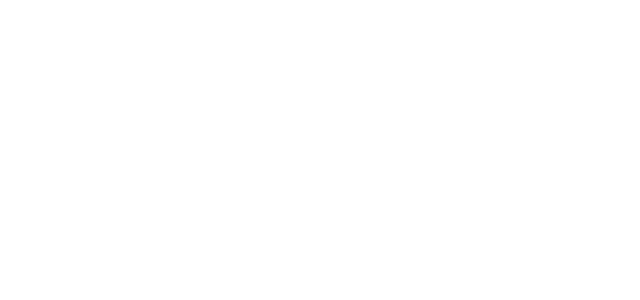
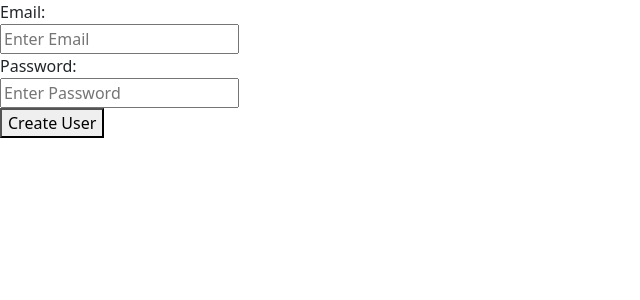
Before and after one commit to vivek-114/basic-app, a React (Create React App) app in the folder trail_app/: page /login in a window 1280 px wide. Before the commit this address had no page. Shown: the top 300 px of the page, without its empty margins (0-640 px from the left). Built offline with nearby package versions, Linux system fonts and the light colour scheme.

Commit message:
Adding login page and api for validating login data.

```diff
--- a/trail_app/src/App.js
+++ b/trail_app/src/App.js
@@ -8,13 +8,14 @@ import "../node_modules/bootstrap/dist/css/bootstrap.min.css";
 // import DynamicTable from './component/DynamicTable';
 import ListData from './component/ListData';
 import User from './component/Users'
+import Login from './component/Login';
 
 function App() {
   // this.handleSuccessfulRegistration = this.handleSuccessfulRegistration.bind(this);
   const [user, setUser] = useState({login_status: "NOT_LOGGED_IN",
     logged_in_user: ""});
   debugger;
-  const handleSuccessfulRegistration=(data) =>{
+  const handleSuccessfulAuthorization=(data) =>{
     setUser({
       login_status: "LOGGED_IN",
       logged_in_user: data
@@ -43,7 +44,7 @@ function App() {
           </Route>
           <Route
           path="registrations"
-          element = {<Registration handleSuccessfulRegistration={handleSuccessfulRegistration}/>} />
+          element = {<Registration handleSuccessfulAuthorization={handleSuccessfulAuthorization}/>} />
           {/* <Route
             path = "/table"
             element = {<DynamicTable Tabledata={TableData}/>} >
@@ -53,6 +54,10 @@ function App() {
             element = {<ListData />}>
           </Route>
           <Route path="/users" element = {<User />} ></Route>
+          <Route
+          path="/login"
+          element = {<Login handleSuccessfulAuthorization={handleSuccessfulAuthorization}/>} >
+          </Route>
         </Routes>
       </BrowserRouter>
     </div>
--- /dev/null
+++ b/trail_app/src/component/Login.js
@@ -0,0 +1,71 @@
+import React from "react";
+import axios from "axios";
+import { useState,useEffect } from "react";
+import { useNavigate } from "react-router-dom";
+
+function Login(props){
+
+    const navigate = useNavigate();
+    const [navigateSuccess, setNavigateSuccess] = useState("");
+    const [loginData, setLoginData] = useState({
+        email: "",
+        password: ""
+    });
+
+    const setLoginDetails=(event)=>{
+        setLoginData(previousState => {
+            return { ...previousState, [event.target.name]: event.target.value}
+          }
+        );
+    }
+
+    const loginUser= (event) =>{
+        const {
+            email,
+            password
+        } = loginData
+        axios.post("http://localhost:3001/login",
+        {
+            email: email,
+            password: password
+        },{withCredentials: true})
+        .then(response => {
+            debugger;
+            console.log("response is",response);
+            if (response.data.status === "LoggedIn") {
+                props.handleSuccessfulAuthorization(response.data.user);
+                setNavigateSuccess(response.data);
+            }
+        })
+        .catch(error => {
+            console.log("error is", error);
+        });
+        event.preventDefault();
+    }
+
+    useEffect(() => {
+        if (navigateSuccess.length !== 0){
+            navigate("/dashboard", { replace: true , state: navigateSuccess});
+        }
+    }, [navigateSuccess]);
+
+    return(
+        <div>
+            <form>
+                <label> Email:</label>
+                <br></br>
+                <input type="email" name="email" value={loginData.email || ""} placeholder="Enter Email"
+                onChange={setLoginDetails} />
+                <br></br>
+                <label> Password:</label>
+                <br></br>
+                <input type="password" name="password" value={loginData.password || ""} placeholder="Enter Password"
+                onChange={setLoginDetails} />
+                <br></br>
+                <button type="submit" onClick={loginUser}>Create User</button>
+            </form>
+        </div>
+    );
+}
+
+export default Login;
--- a/trail_app/src/component/Registration.js
+++ b/trail_app/src/component/Registration.js
@@ -38,7 +38,7 @@ function Registration(props){
         )
         .then(response => {
             if (response.data.status === "Created") {
-                props.handleSuccessfulRegistration(response.data.user);
+                props.handleSuccessfulAuthorization(response.data.user);
                 setNavigateSuccess(response.data);
             }
         })
```
